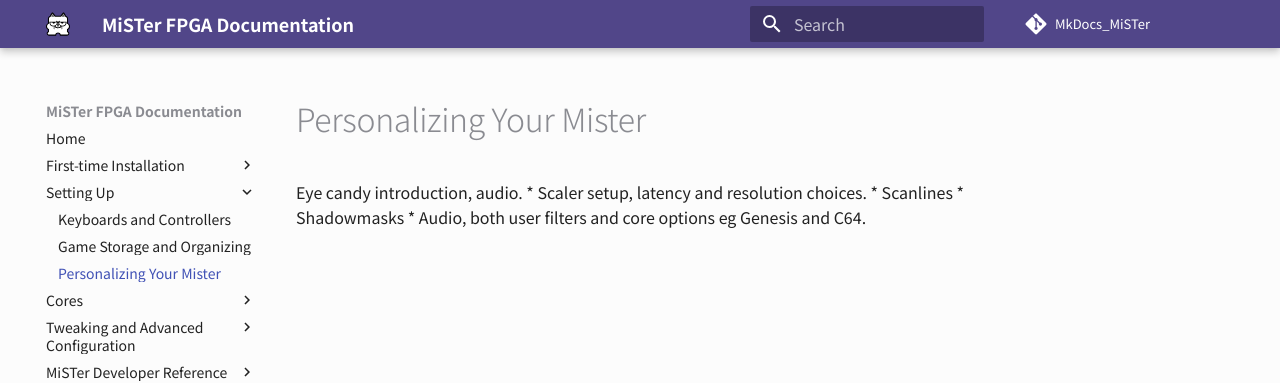
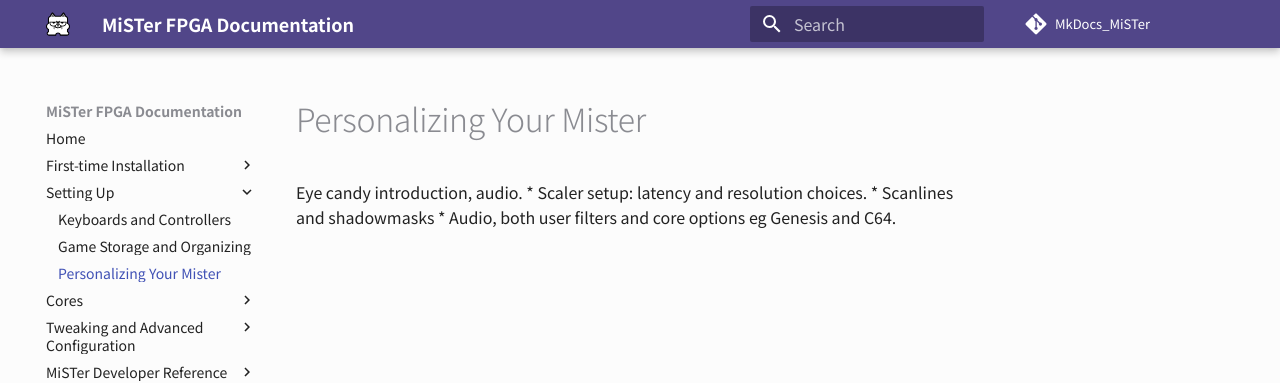
Before and after one commit to tofukazoo/MkDocs_MiSTer, an MkDocs documentation site: the page built from docs/basics/config.md, in a window 1280 px wide. Shown: the top 383 px of the page. Built offline with MkDocs 1.6.1 and Material for MkDocs 9.7.7, drawn with Linux system fonts in a browser that asks for light colours; comment, search, counter and statistics services are not loaded.

Commit message:
Update config.md

```diff
--- a/docs/basics/config.md
+++ b/docs/basics/config.md
@@ -1,5 +1,4 @@
 Eye candy introduction, audio.
-* Scaler setup, latency and resolution choices.
-* Scanlines
-* Shadowmasks
+* Scaler setup: latency and resolution choices.
+* Scanlines and shadowmasks
 * Audio, both user filters and core options eg Genesis and C64.
```
